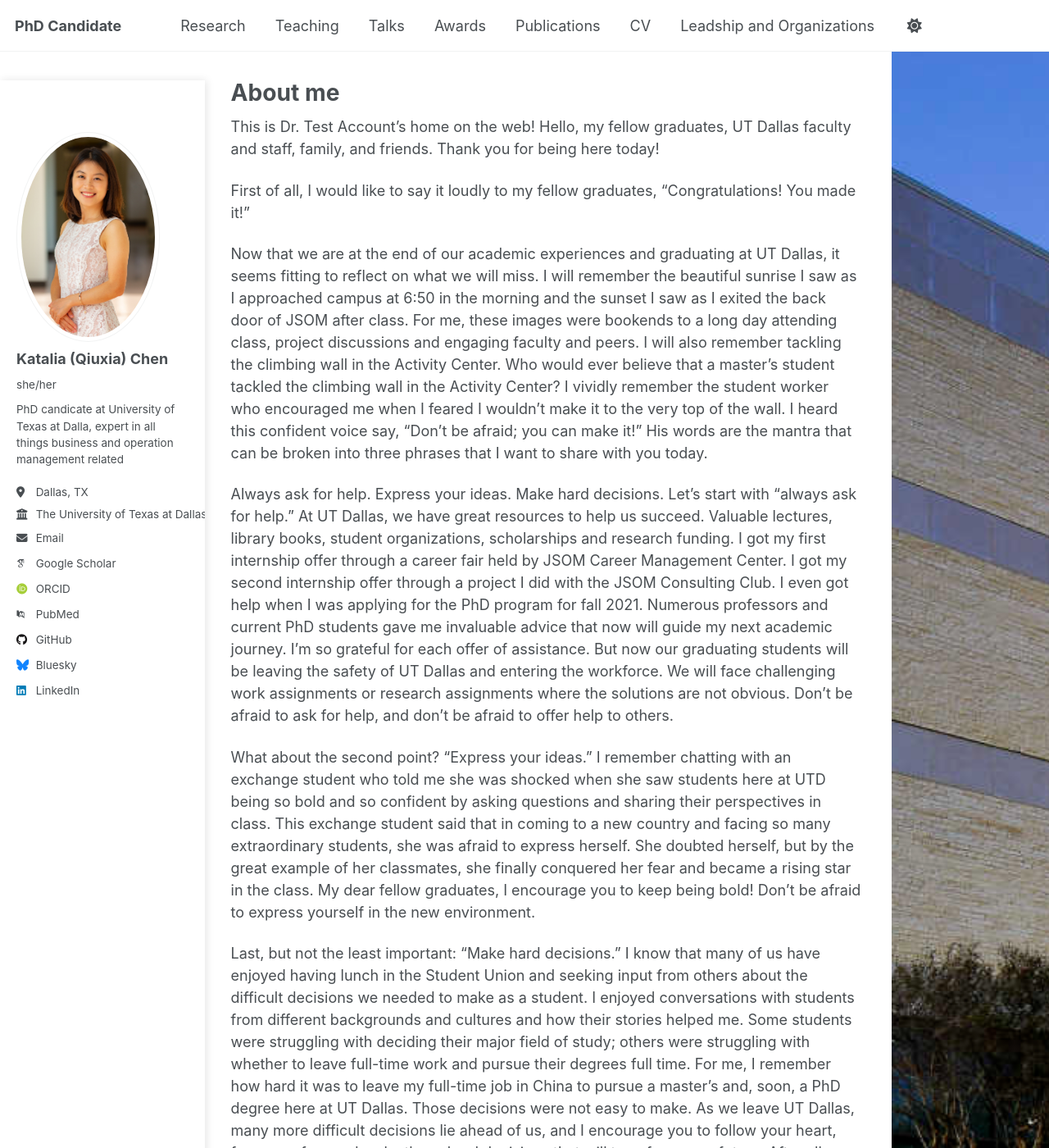
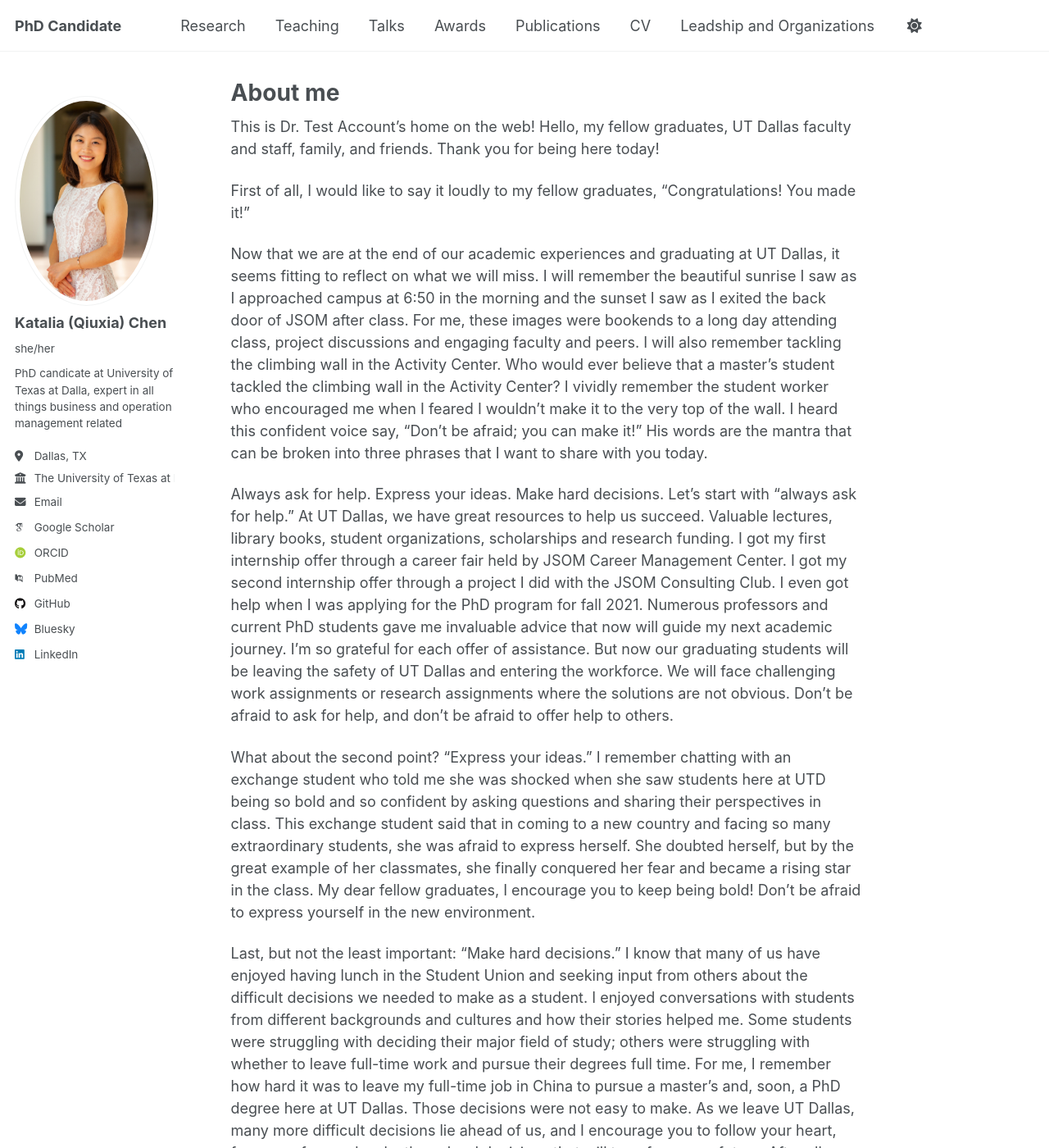
Before and after one commit to qxc2/Katalia_Qiuxia_Chen_v1, a Jekyll site: the page built from _pages/about.md, in a window 1280 px wide and 1400 px high. Shown: the whole window at 82% size. Built offline with Jekyll 4.4.1, drawn with Linux system fonts in a browser that asks for light colours; some web fonts are replaced.

Commit message:
Update main.scss

```diff
--- a/assets/css/main.scss
+++ b/assets/css/main.scss
@@ -70,44 +70,3 @@ body {
     padding: 0;
     background: white;
 }
-
-/* Add background image only on the right side */
-body::before {
-    content: "";
-    position: fixed;
-    top: 0;
-    right: 0;
-    width: 15vw;  /* Adjust width of the background image */
-    height: 100vh; /* Full height */
-    background-image: url('https://sp112358.github.io/Katalia_Qiuxia_Chen_2/assets/UTD.png'); /* Update with correct path */
-    background-size: cover;
-    background-position: center ;
-    background-repeat: no-repeat;
-    opacity: 1; /* Adjust transparency */
-    z-index: 1;
-}
-
-/* Sidebar stays fixed on the left */
-.sidebar {
-    position: fixed;
-    left: 0;
-    top: 80px; /* Adjust based on header height */
-    width: 480px; /* Sidebar width */
-    padding: 20px;
-    background: white;
-    box-shadow: 2px 0px 10px rgba(0, 0, 0, 0.1);
-    height: 100vh;
-    overflow-y: auto;
-    z-index: 10;
-}
-
-/* Main content stays in the center-left */
-.main-container {
-    max-width: 1200px; /* Adjust content width */
-    margin-left: 100px; /* Push content right from sidebar */
-    background-color: white;
-    padding: 20px;
-    position: relative;
-    z-index: 30;
-    box-shadow: 0px 0px 20px rgba(0, 0, 0, 0.2);
-}
```
